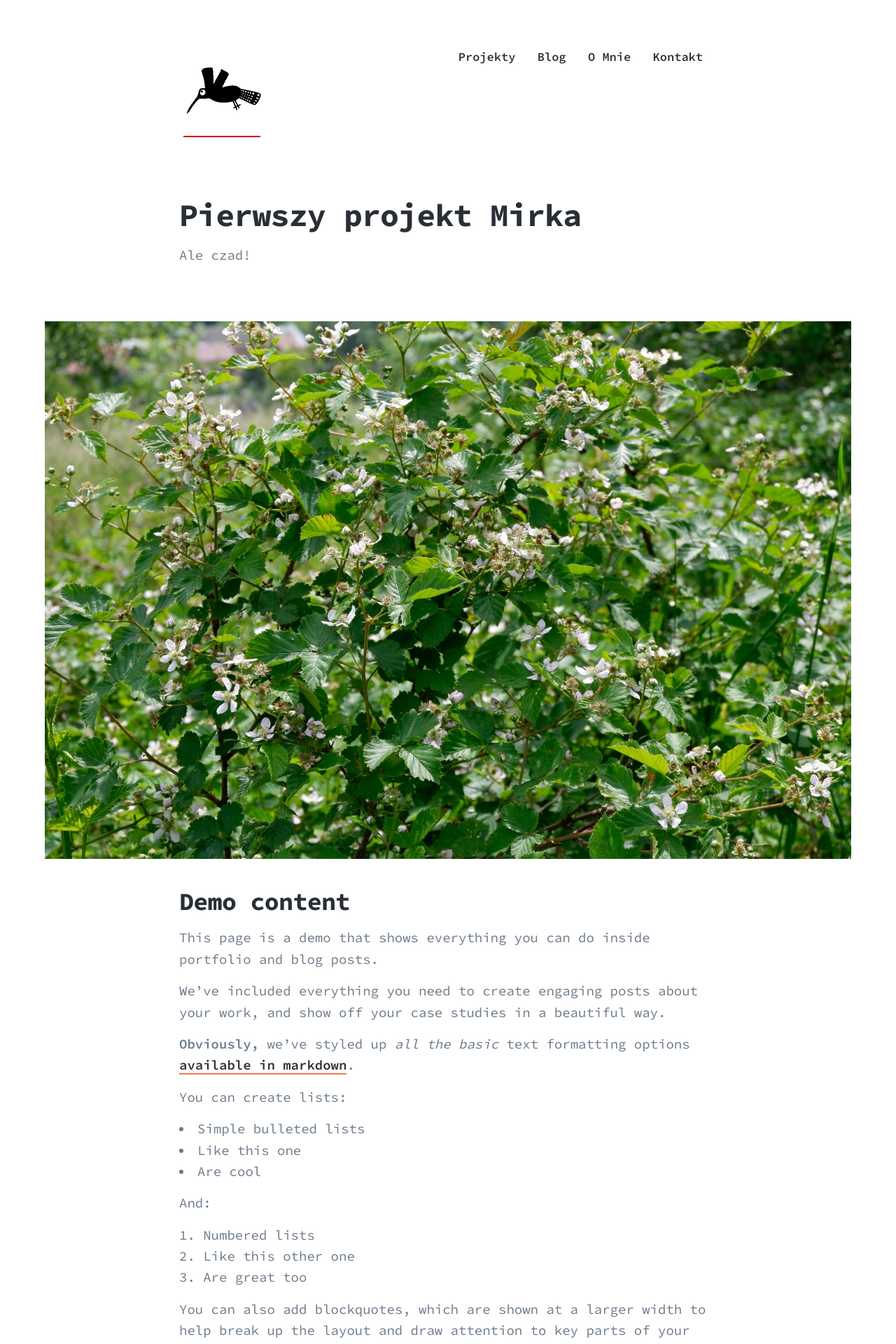
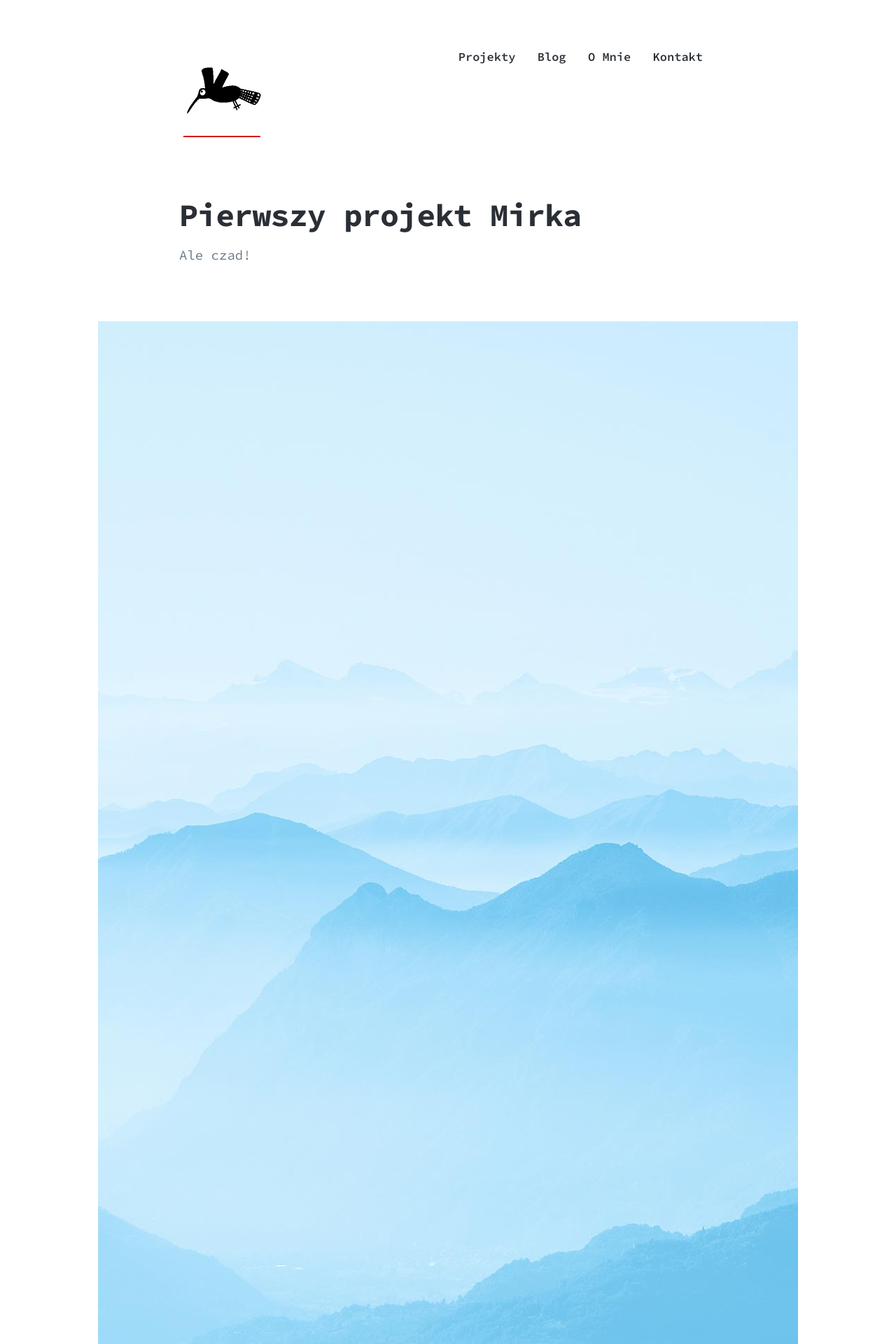
Before and after one commit to Mikromil/emka, a Jekyll site: the page built from _projects/2019-06-17-mirek-firsr-project.md, in a window 1280 px wide. Shown: the top 1920 px of the page at 70% size. Built offline with Jekyll 4.4.1, drawn with Linux system fonts in a browser that asks for light colours; nearby versions of some CDN libraries.

Commit message:
Update 2019-06-17-mirek-firsr-project.md

```diff
--- a/_projects/2019-06-17-mirek-firsr-project.md
+++ b/_projects/2019-06-17-mirek-firsr-project.md
@@ -6,7 +6,7 @@ description: This page is a demo that shows everything you can do inside portfol
 featured_image: '/images/demo/demo-portrait.jpg'
 ---
 
-![](/images/demo/Piękne zdjęcie kwitnącej jeżyny.jpg)
+![](/images/demo/demo-portrait.jpg)
 
 ## Demo content
 
```
